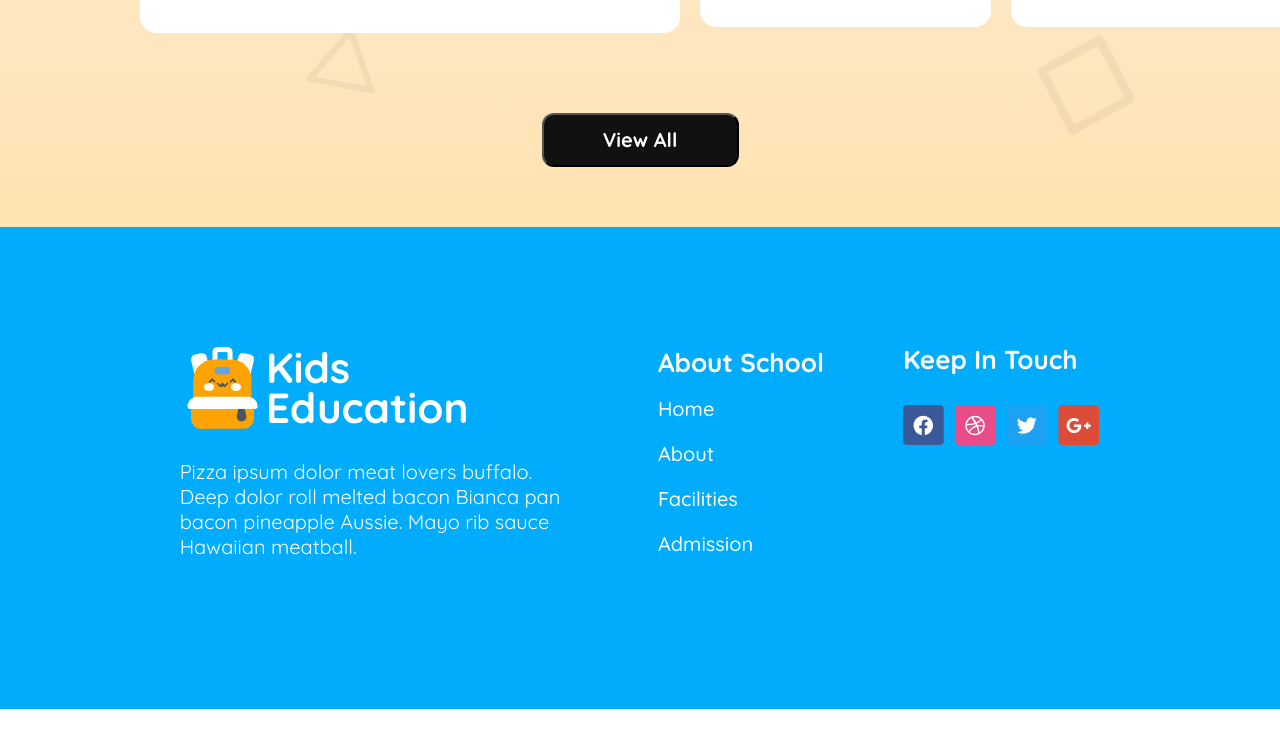
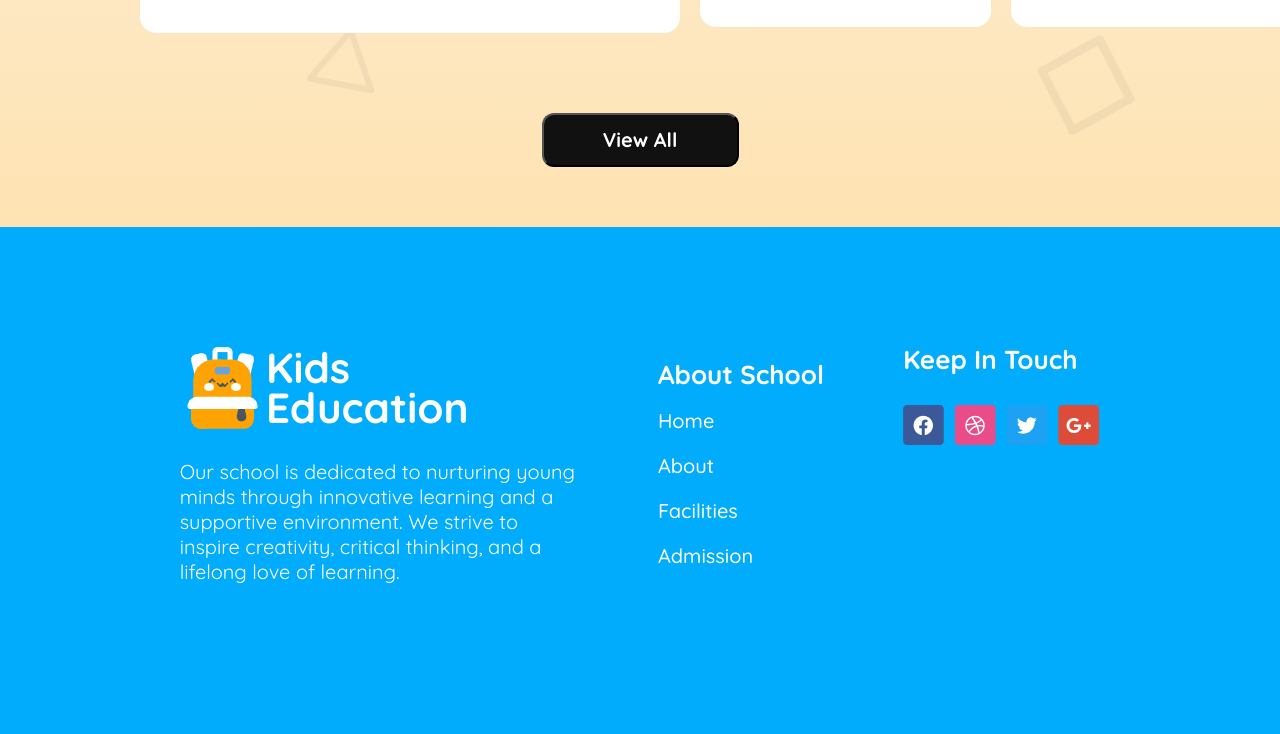
Before and after one commit to tsgm1257/Assignment-2, a plain HTML site: page index.html in a window 1280 px wide. Shown: the part 2373-3107 px from the top of the page. Before the commit the page ends 3082 px from the top, so only its background shows below. Drawn offline with Linux system fonts and the light colour scheme.

Commit message:
Changed all lorem texts to meaningful text

```diff
--- a/index.html
+++ b/index.html
@@ -171,8 +171,9 @@
             </h2>
           </div>
           <p class="footer-content-subtitle">
-            Pizza ipsum dolor meat lovers buffalo. Deep dolor roll melted bacon
-            Bianca pan bacon pineapple Aussie. Mayo rib sauce Hawaiian meatball.
+            Our school is dedicated to nurturing young minds through innovative
+            learning and a supportive environment. We strive to inspire
+            creativity, critical thinking, and a lifelong love of learning.
           </p>
         </div>
         <div class="footer-links">
```
